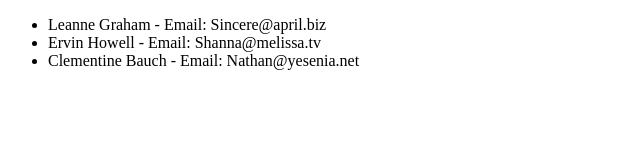
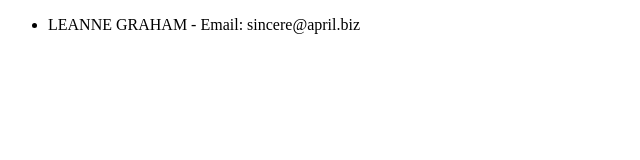
Before and after one commit to elyesturki/user-Management-AngularJS-And-CRUD-System, a website: page app/index.html in a window 1280 px wide. Shown: the whole page, without its empty margins (0-640 px from the left). Drawn offline with nearby package versions, Linux system fonts and the light colour scheme.

Commit message:
Add AngularJS Filters

```diff
--- a/app/index.html
+++ b/app/index.html
@@ -7,8 +7,8 @@
 <div ng-app="myApp" ng-controller="usersCtrl">
 
 <ul>
-  <li ng-repeat="item in users">
-    {{ item.name + " - Email: " + item.email }}
+  <li ng-repeat="item in users | filter : 'april'">
+    {{ item.name | uppercase }} - Email: {{ item.email | lowercase }}
   </li>
 </ul>
 
```
